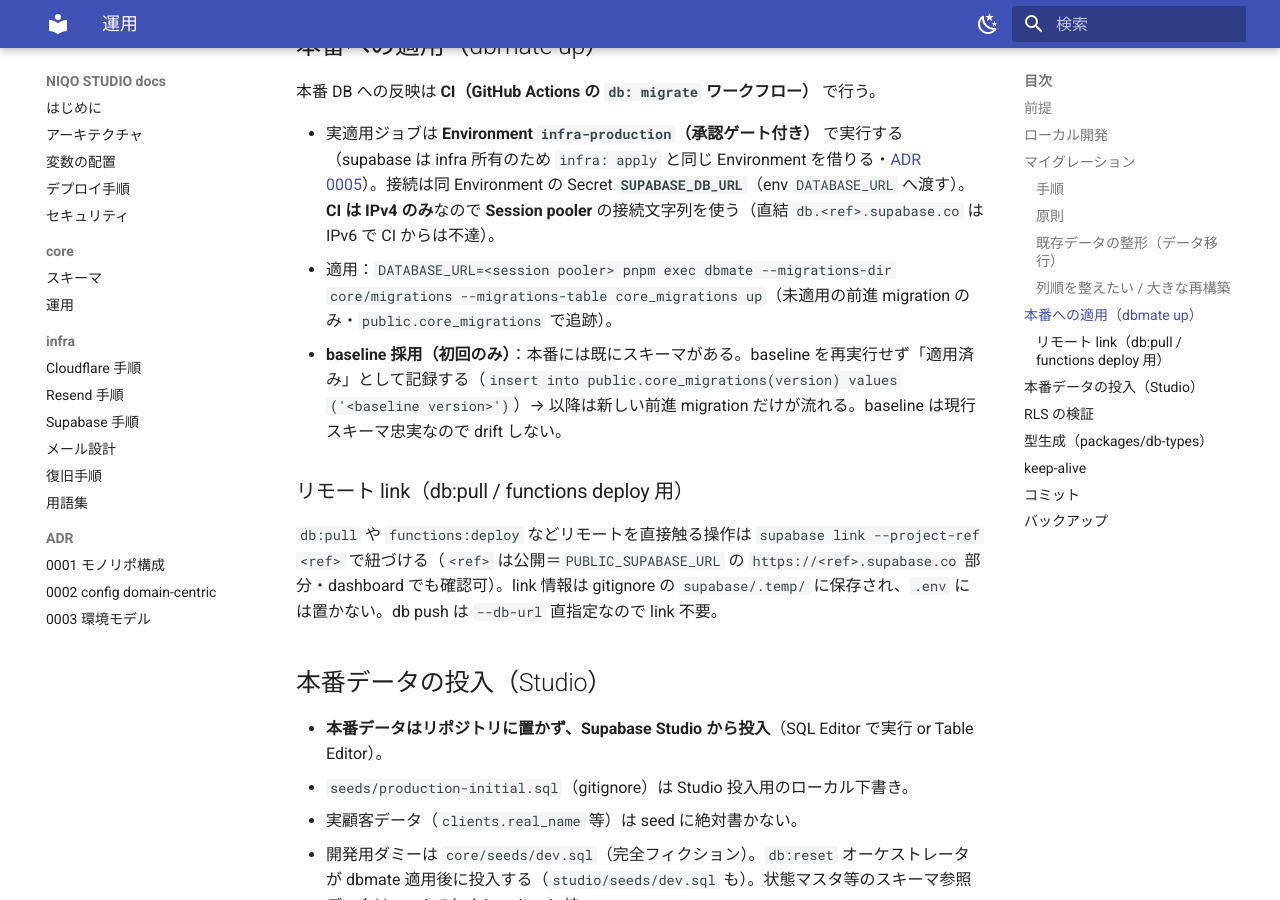
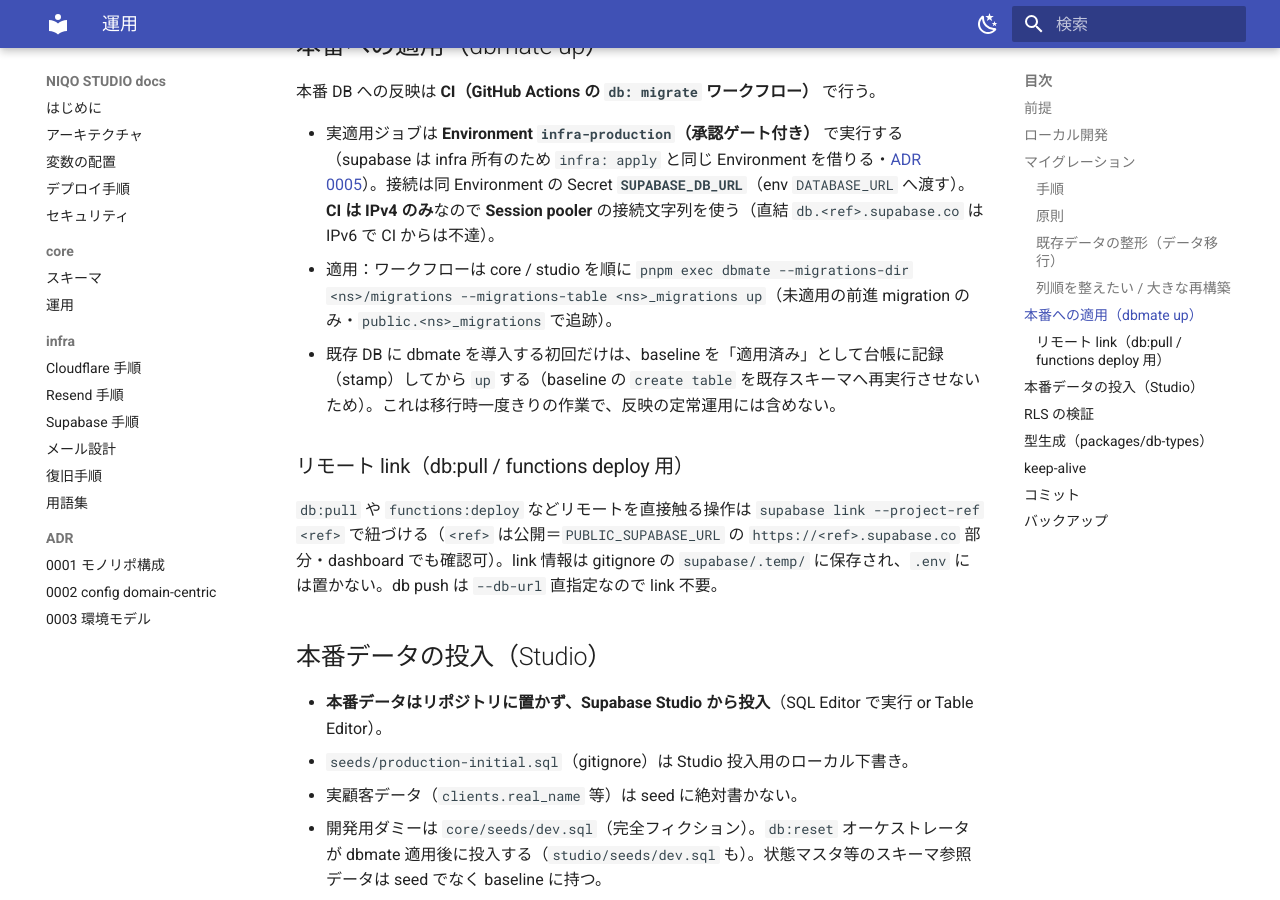
Before and after one commit to niqostudio/niqostudio, an MkDocs documentation site: the page built from docs/database.md, in a window 1280 px wide and 900 px high, scrolled down 1963 px. Built offline with MkDocs 1.6.1 and Material for MkDocs 9.7.7, drawn with Linux system fonts in a browser that asks for light colours; some of the changed text lies outside the part shown.

Commit message:
docs(db): database.md を恒久運用ドキュメントに整える
本番反映を core / studio 両スキーマの定常運用として記述し、冒頭の core 限定
表現を外す。dbmate 移行時のみ必要な baseline 採用の具体手順は恒久ドキュメント
から外し、定常運用に関わる一般則の一行だけ残す。supabase.md の参照も追従。

```diff
--- a/docs/database.md
+++ b/docs/database.md
@@ -1,6 +1,6 @@
 # 運用
 
-NIQO STUDIO core（データ層＝スキーマ / RLS / migration）の運用手順。ローカルスタックと本番プロジェクトは infra の Supabase。
+NIQO STUDIO の DB 運用手順（core / studio 両スキーマ＝スキーマ / RLS / migration）。ローカルスタックと本番プロジェクトは infra の Supabase。
 
 ## 前提
 
@@ -54,8 +54,8 @@ DB ライフサイクルは**リポジトリ root から**実行する（root
 本番 DB への反映は **CI（GitHub Actions の `db: migrate` ワークフロー）** で行う。
 
 - 実適用ジョブは **Environment `infra-production`（承認ゲート付き）** で実行する（supabase は infra 所有のため `infra: apply` と同じ Environment を借りる・[ADR 0005](adr/0005-supabase-into-infra-platform.md)）。接続は同 Environment の Secret **`SUPABASE_DB_URL`**（env `DATABASE_URL` へ渡す）。**CI は IPv4 のみ**なので **Session pooler** の接続文字列を使う（直結 `db.<ref>.supabase.co` は IPv6 で CI からは不達）。
-- 適用：`DATABASE_URL=<session pooler> pnpm exec dbmate --migrations-dir core/migrations --migrations-table core_migrations up`（未適用の前進 migration のみ・`public.core_migrations` で追跡）。
-- **baseline 採用（初回のみ）**：本番には既にスキーマがある。baseline を再実行せず「適用済み」として記録する（`insert into public.core_migrations(version) values ('<baseline version>')`）→ 以降は新しい前進 migration だけが流れる。baseline は現行スキーマ忠実なので drift しない。
+- 適用：ワークフローは core / studio を順に `pnpm exec dbmate --migrations-dir <ns>/migrations --migrations-table <ns>_migrations up`（未適用の前進 migration のみ・`public.<ns>_migrations` で追跡）。
+- 既存 DB に dbmate を導入する初回だけは、baseline を「適用済み」として台帳に記録（stamp）してから `up` する（baseline の `create table` を既存スキーマへ再実行させないため）。これは移行時一度きりの作業で、反映の定常運用には含めない。
 
 ### リモート link（db:pull / functions deploy 用）
 
```
Also changed, not shown: docs/infra/supabase.md (+1 -1 lines).
